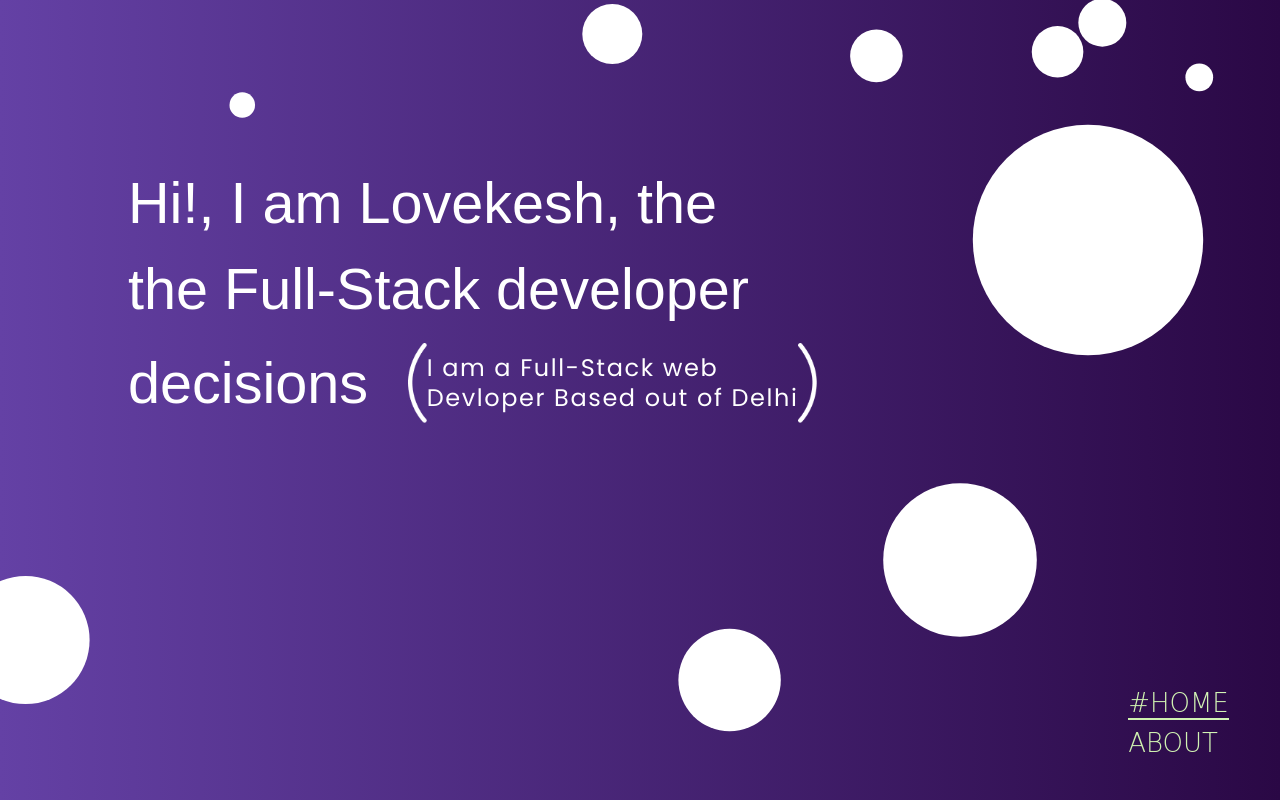
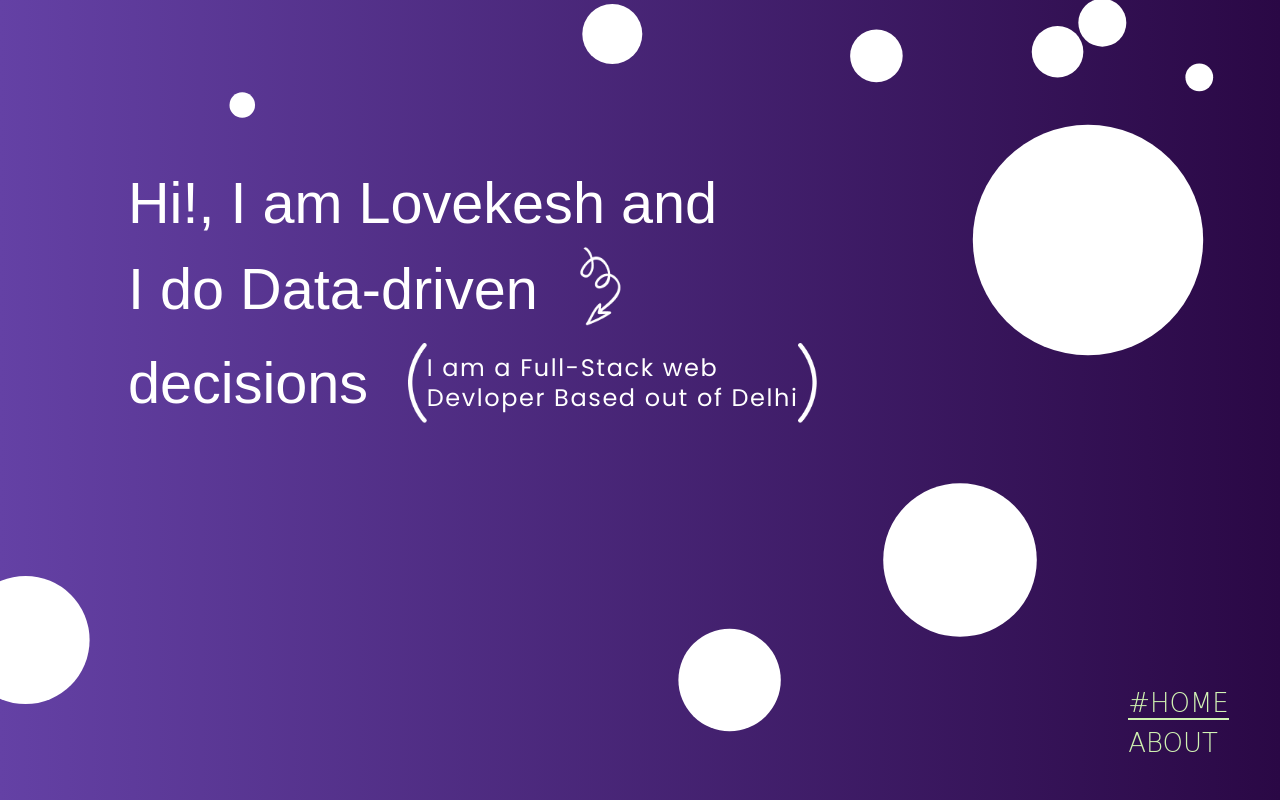
Before and after one commit to lovekesh9896/portfolio, a website: page index.html in a window 1280 px wide. Shown: the top 800 px of the page. Drawn offline with nearby package versions, Linux system fonts and the light colour scheme; animation ran at ten frames a second; a web font is replaced by a local one.

Commit message:
homepage fixed

```diff
--- a/index.html
+++ b/index.html
@@ -54,11 +54,10 @@
 			<div class="section1">
 				<div class="main-content">
 					<div>
-						<h2 class="line1">Hi!, I am Lovekesh, the</h2>
+						<h2 class="line1">Hi!, I am Lovekesh and</h2>
 						<div class="line2" style="display: flex">
-							<h2>the Full-Stack developer</h2>
+							<h2>I do Data-driven</h2>
 							<img
-								style="display: none"
 								class="margin40"
 								src="./images/curly_arrow.png"
 								alt=""
```
